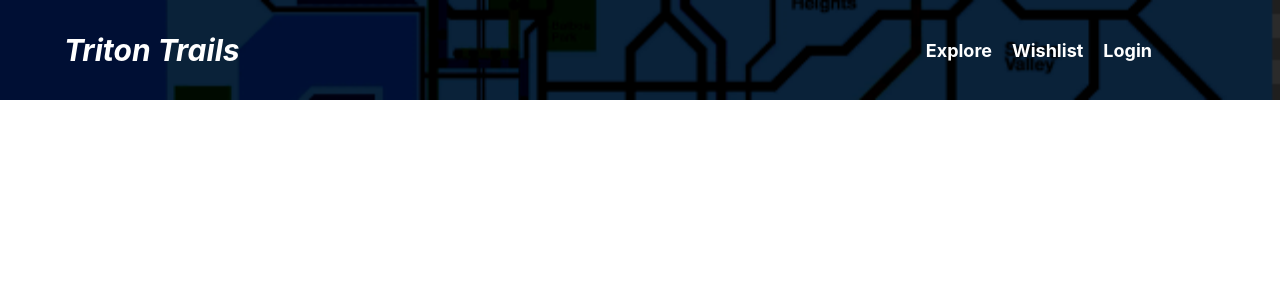
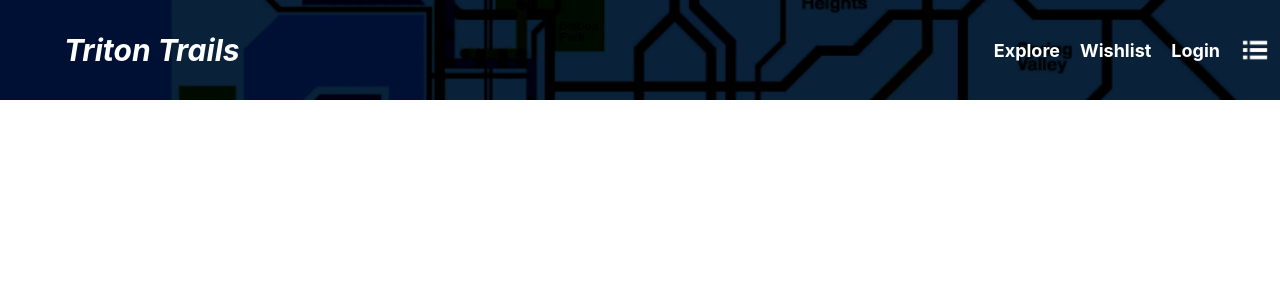
Before and after one commit to ritobanrc/TritonTrails, a React (Create React App) app in the folder triton-trails-client/: page / in a window 1280 px wide. Shown: the top 300 px of the page. Built offline with nearby package versions, Linux system fonts and the light colour scheme; a web font is replaced by a local one.

Commit message:
navbar done

```diff
--- a/triton-trails-client/src/App.css
+++ b/triton-trails-client/src/App.css
@@ -26,15 +26,16 @@
   z-index: 1;
 }
 .Nav {
+  display: flex;
+  align-items: center;
+  justify-content: flex-end;
+  gap: 20px;
   position: absolute;
   top: 50%;
-  right: 10%;
+  right: 10px;
   transform: translateY(-50%);
-  display: flex;
-  gap: 20px;
   z-index: 2;
 }
-
 .NavLink {
   color: white;
   font-size: 18px;
@@ -48,13 +49,7 @@
 }
 
 .MenuIcon {
-  display: none;
-  cursor: pointer;
   width: 30px;
   height: auto;
-  position: absolute;
-  top: 50%;
-  right: 5%;
-  transform: translateY(-50%);
-  z-index: 2;
+  cursor: pointer;
 }
--- a/triton-trails-client/src/App.tsx
+++ b/triton-trails-client/src/App.tsx
@@ -12,10 +12,9 @@ function App() {
         <a href="#explore" className="NavLink">Explore</a>
         <a href="#wishlist" className="NavLink">Wishlist</a>
         <a href="#login" className="NavLink">Login</a>
-        <img src ="/menu.png" alt="Menu" className = "MenuIcon" />
+        <img src ="menu.png" alt="Menu" className = "MenuIcon" />
     </nav>
     </div>
   );
 }
-
 export default App;
```
Also changed, not shown: triton-trails-client/public/menu.png, triton-trails-client/public/topbanner.png.
